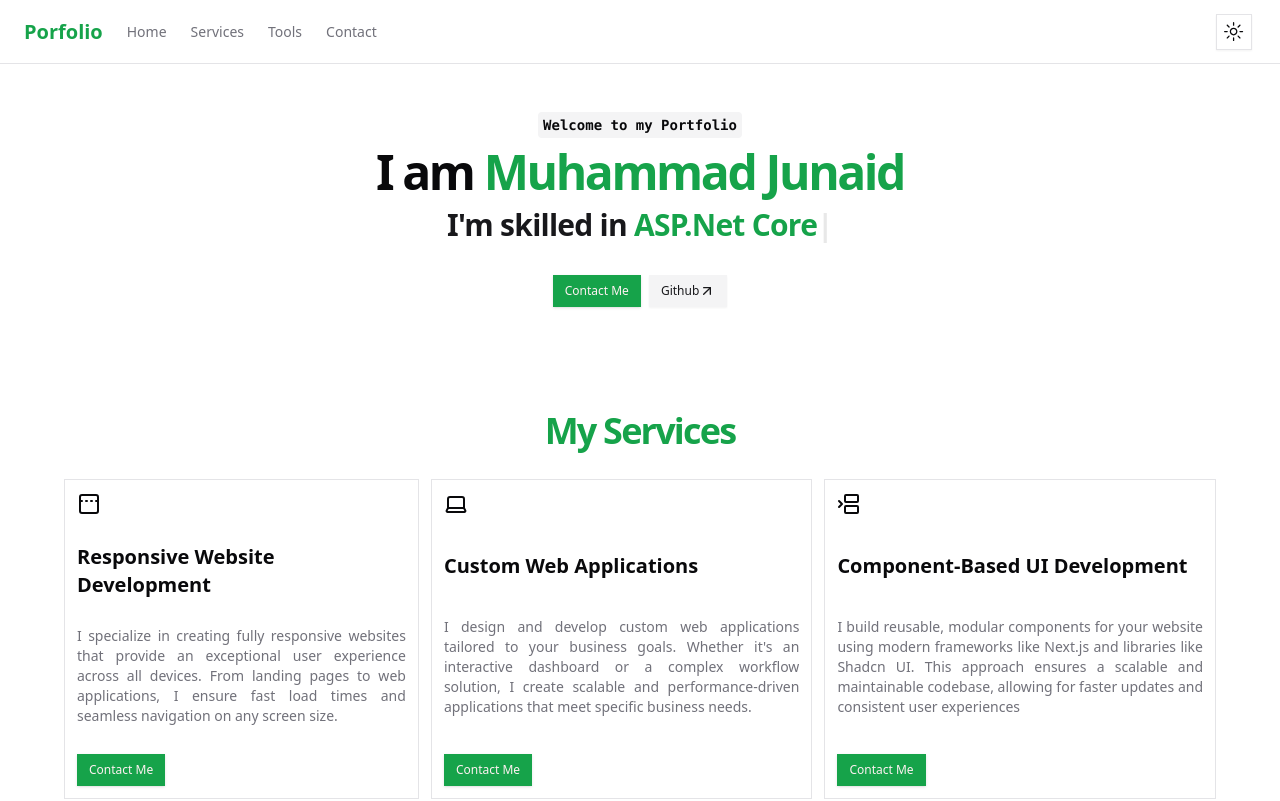
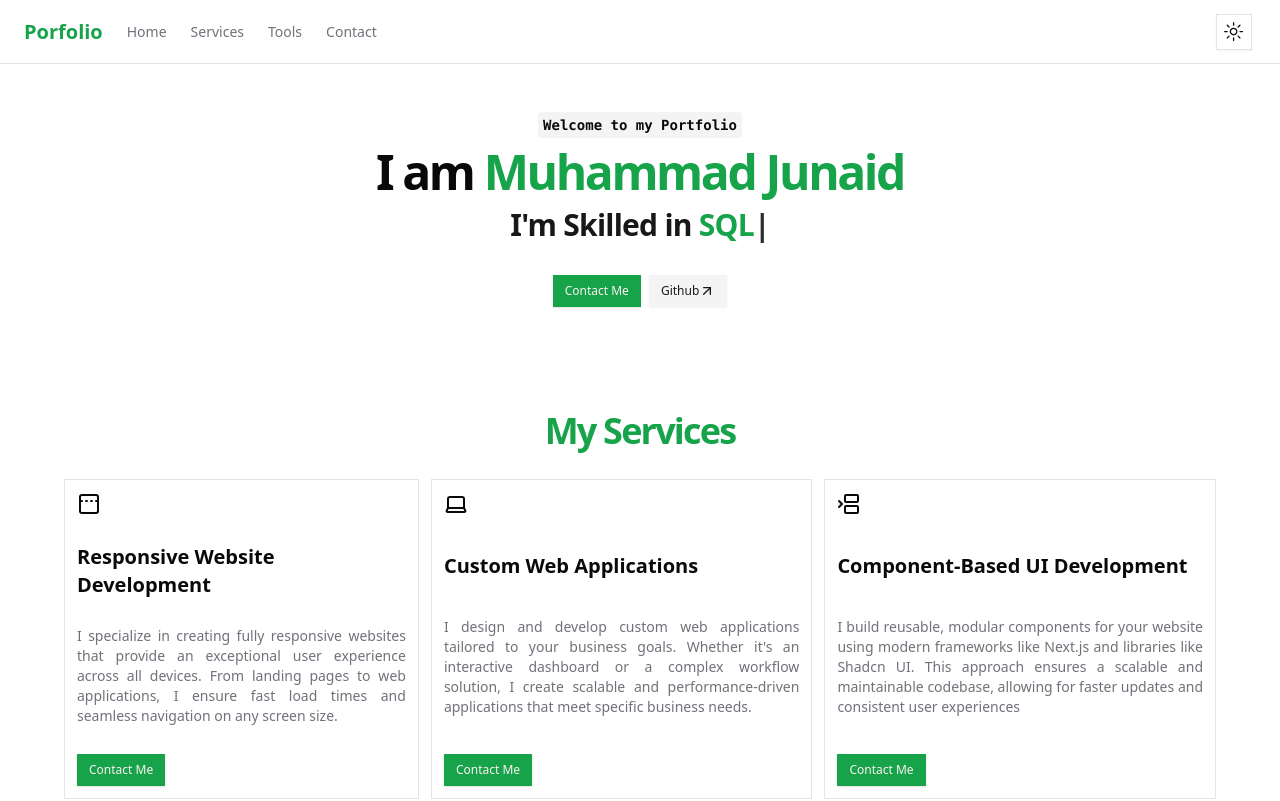
Before and after one commit to mjunaid249/Portfolio, a Next.js app: page / in a window 1280 px wide. Shown: the top 801 px of the page. Built offline with nearby package versions, Linux system fonts and the light colour scheme.

Commit message:
Fixed the TypeWritter issue

```diff
--- a/src/components/Home.jsx
+++ b/src/components/Home.jsx
@@ -25,8 +25,8 @@ const page = () => {
         "Tailwind css",
         "Linux OS",
       ],
-      typeSpeed: 30,
-      backSpeed: 5,
+      typeSpeed: 15,
+      backSpeed: 1,
       loop: true,
     });
 
@@ -44,7 +44,7 @@ const page = () => {
           I am <span className="text-primary">Muhammad Junaid</span>
         </h1>
         <h2 className="scroll-m-20 pb-2 text-secondary-foreground text-3xl font-semibold tracking-tight first:mt-0">
-          I'm skilled in <span ref={el} className="font-bold text-primary" />
+          I'm Skilled in <span ref={el} className="font-bold text-primary" />
         </h2>
 
         <p class="max-w-2xl text-lg font-light text-foreground"></p>
```
